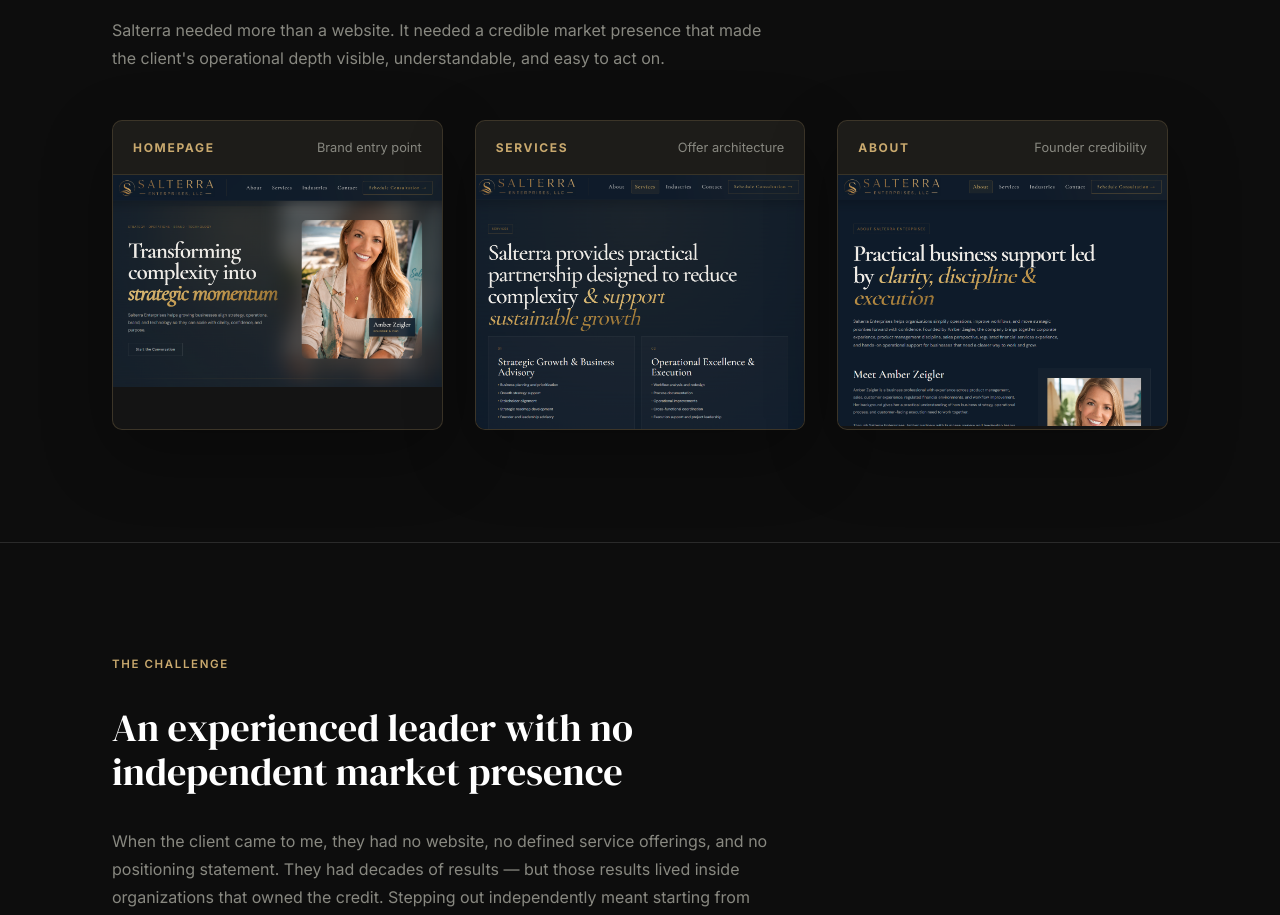
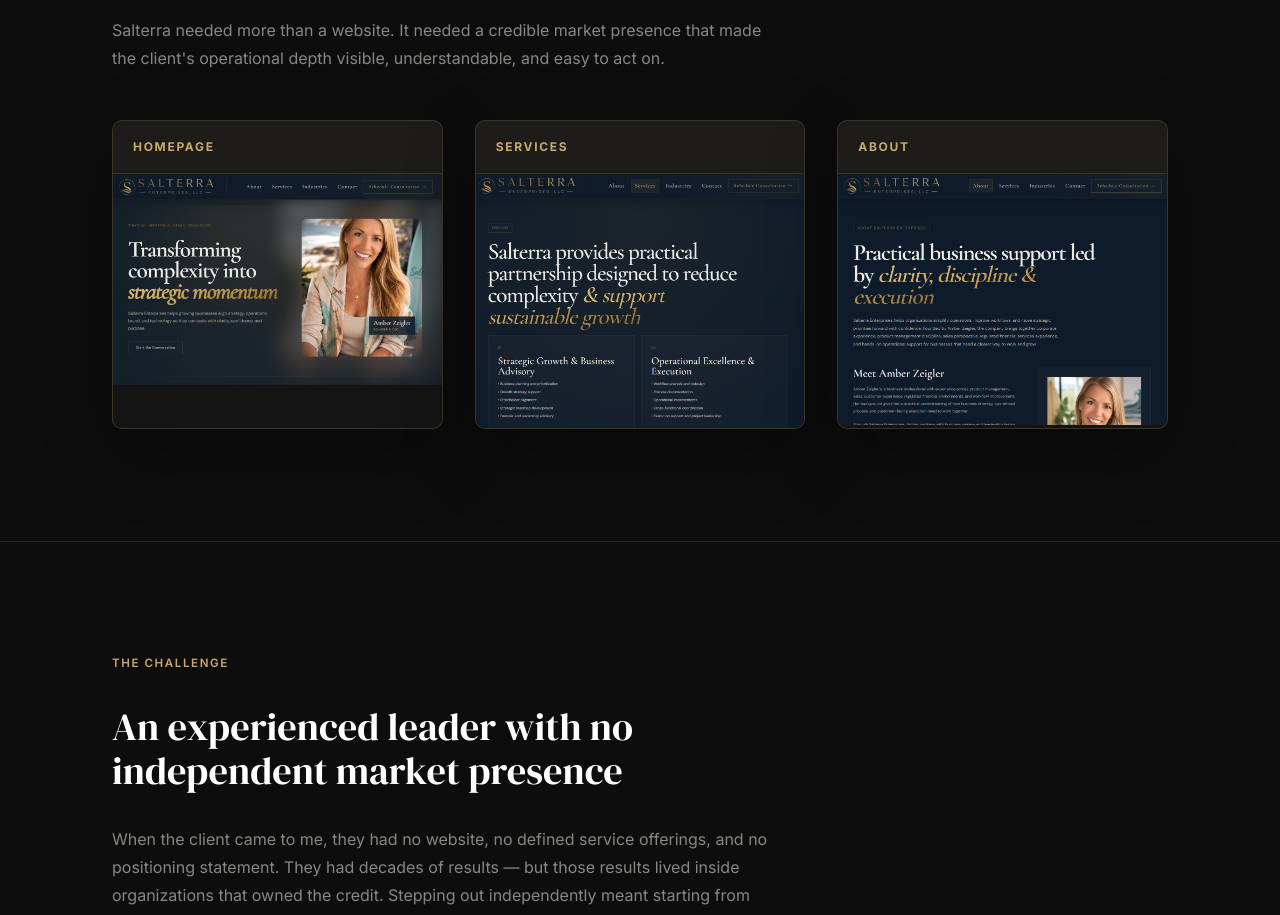
Before and after one commit to tonylombardi-22/personal_branding, a Next.js app: page /projects/salterra in a window 1280 px wide. Shown: the part 1540-2455 px from the top of the page. Built offline with nearby package versions, Linux system fonts and the light colour scheme.

Commit message:
fix: removed the text brand entry point, offer arch and founder credibility

```diff
--- a/app/projects/salterra/page.tsx
+++ b/app/projects/salterra/page.tsx
@@ -809,7 +809,6 @@ export default function SalterraPage() {
               <div className="screenshot-card fade-up">
                 <div className="screenshot-card-header">
                   <span className="screenshot-title">Homepage</span>
-                  <span className="screenshot-context">Brand entry point</span>
                 </div>
                 <img
                   className="screenshot-image"
@@ -821,7 +820,6 @@ export default function SalterraPage() {
               <div className="screenshot-card fade-up">
                 <div className="screenshot-card-header">
                   <span className="screenshot-title">Services</span>
-                  <span className="screenshot-context">Offer architecture</span>
                 </div>
                 <img
                   className="screenshot-image"
@@ -833,7 +831,6 @@ export default function SalterraPage() {
               <div className="screenshot-card fade-up">
                 <div className="screenshot-card-header">
                   <span className="screenshot-title">About</span>
-                  <span className="screenshot-context">Founder credibility</span>
                 </div>
                 <img
                   className="screenshot-image"
```
